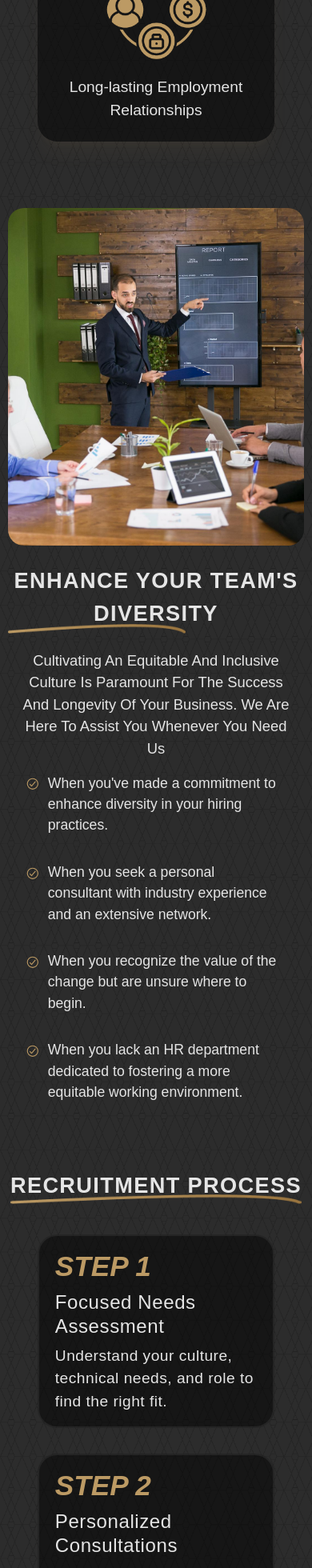
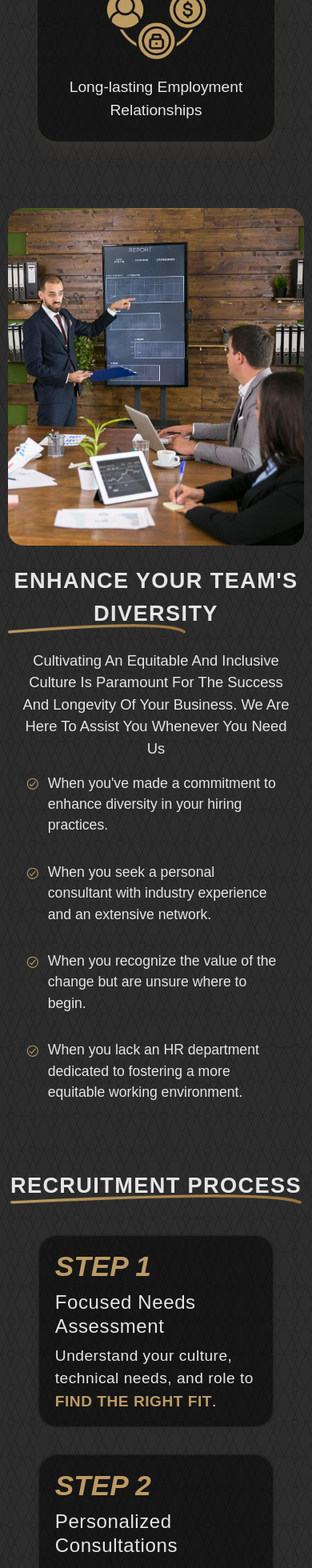
Before and after one commit to AnserShafiq/TalentAvenue, a React (Create React App) app: page /employers in a window 390 px wide. Shown: the part 2159-4119 px from the top of the page at 80% size. Built offline with nearby package versions, Linux system fonts and the light colour scheme; a web font is replaced by a local one.

Commit message:
Employers Page Done

```diff
--- a/src/Components/HeaderFooter/Header/DropDown.jsx
+++ b/src/Components/HeaderFooter/Header/DropDown.jsx
@@ -9,7 +9,7 @@ const DropDown = ({ title, content, isOpen, setIsOpen,link }) => {
         {
             content ? (
                 <>
-                <h3 className={`${isOpen ? 'text-g-1 border-g-1' : 'text-w-1 border-transparent'} text-[1.05rem] 2xl:text-[1.15rem] uppercase cursor-pointer flex tracking-wider items-center px-1 py-[0.5%] my-2 border-b-2 transition-colors ease-in-out duration-300`}>{title} <Down className={`${content.right ? 'ml-2 ':'hidden ml-0'}`} /></h3>
+                <Link to={link} className={`${isOpen ? 'text-g-1 border-g-1' : 'text-w-1 border-transparent'} text-[1.05rem] 2xl:text-[1.15rem] uppercase cursor-pointer flex tracking-wider items-center px-1 py-[0.5%] my-2 border-b-2 transition-colors ease-in-out duration-300`}>{title} <Down className={`${content.right ? 'ml-2 ':'hidden ml-0'}`} /></Link>
                 <div className={`flex-row absolute bg-[var(--dropdown-bg)] translate-x-header-drop-x left-0 ${isOpen ? 'flex' : 'hidden'} shadow-lg rounded-md ${content.right ? 'w-[40rem]':'w-[20rem]'} h-[275px]`}>
 
                     <div className={`flex relative justify-center items-center h-full ${content.right ? 'w-[50%] max-w-[50%]' : 'w-[100%] max-w-[100%]'}`}>
--- a/src/Components/HeaderFooter/Header/Header.jsx
+++ b/src/Components/HeaderFooter/Header/Header.jsx
@@ -50,9 +50,10 @@ const Header = () => {
         {/* Desktop Menu Section */}
         <div className='w-[60%] hidden lg:flex justify-center items-center space-x-7'>
 
-            {/* Why Talent Avenue */}
+            {/* About Us */}
             <DropDown
                 title={whyTalentAvenue.Name}
+                link={'/why-talent-avenue'}
                 content={{
                     left: (
                         <>
@@ -69,6 +70,7 @@ const Header = () => {
             {/* Employers */}
             <DropDown
                 title={employersData.Name}
+                link={employersData.Link}
                 content={{
                     left: (
                         <>
@@ -85,6 +87,7 @@ const Header = () => {
             {/* Job Seekers */}
             <DropDown
                 title={jobseekersData.Name}
+                link={jobseekersData.Link}
                 content={{
                     left: (
                         <>
@@ -101,6 +104,7 @@ const Header = () => {
             {/* Industries We Support */}
             <DropDown
                 title={industriesWeSupport.Name}
+                link={industriesWeSupport.Link}
                 content={{
                     left:(
                         <>
--- a/src/Components/HeaderFooter/Header/MobileSideMenu.jsx
+++ b/src/Components/HeaderFooter/Header/MobileSideMenu.jsx
@@ -68,7 +68,7 @@ const MobileSideMenu = ({ menuLogo, callMobileMenu, mobileMenuCalled }) => {
                         menuName={'Home'}
                         link={'/'}
                         isOpen={activeMenu === 'Home'}
-                        onClick={() => setActiveMenu(activeMenu === 'Home' ? null : 'WhyTalentAvenue')}
+                        onClick={() => setActiveMenu(activeMenu === 'Home' ? null : 'Home')}
                     />
                     <MenuSection
                         menuName={whyTalentAvenue.Name}
@@ -78,19 +78,19 @@ const MobileSideMenu = ({ menuLogo, callMobileMenu, mobileMenuCalled }) => {
                     />
                     <MenuSection
                         menuName={'Employers'}
-                        link={'/'}
+                        link={'/employers'}
                         isOpen={activeMenu === 'Employers'}
                         onClick={() => setActiveMenu(activeMenu === 'Employers' ? null : 'Employers')}
                     />
                     <MenuSection
                         menuName={'Job Seeker'}
-                        link={'/'}
+                        link={'/job-seekers'}
                         isOpen={activeMenu === 'JobSeeker'}
                         onClick={() => setActiveMenu(activeMenu === 'JobSeeker' ? null : 'JobSeeker')}
                     />
                     <MenuSection
                         menuName={'Industries We Deals'}
-                        link={'/'}
+                        link={'/industries-we-deal'}
                         isOpen={activeMenu === 'IndustriesWeDeals'}
                         onClick={() => setActiveMenu(activeMenu === 'IndustriesWeDeals' ? null : 'IndustriesWeDeals')}
                         last={true}
--- a/src/Pages/Employers/Sections/Emp2.jsx
+++ b/src/Pages/Employers/Sections/Emp2.jsx
@@ -16,7 +16,7 @@ const Emp2 = () => {
 
     return (
         <div className='flex relative flex-col justify-center items-center my-sm w-[95%] lg:w-[80%] 2xl:w-[70%] h-[100%] mx-auto'>
-            <img className='w-full h-[50vh] lg:h-[80vh] object-bottom object-cover rounded-[20px]' src={DisplayImg} alt={`${Content.title} - Pic `} />
+            <img className={`w-full h-[50vh] lg:h-[80vh] object-[78%] lg:object-center object-cover rounded-[20px]`} src={DisplayImg} alt={`${Content.title} - Pic `} />
             <div className='relative mt-6 lg:mt-0 lg:absolute lg:top-0 left-0 h-full lg:bg-[#0000007a] lg:px-[6%] flex flex-col rounded-[20px] justify-center'>
                 <MainHead title={Content.title} titleColor={'w-1'} description={Content.desc1} descriptionColor={'w-1'}  />
                 <div className='grid lg:grid-cols-2 w-[90%] mx-auto'>
--- a/src/Pages/Employers/index.jsx
+++ b/src/Pages/Employers/index.jsx
@@ -10,6 +10,7 @@ import Countries from '../../Images/Home/Countries.png'
 import People from '../../Images/Home/People.png'
 import Handshake from '../../Images/Home/Handshake.png'
 import Underlining from '../../Components/Underlining'
+import { Link } from 'react-router-dom'
 const Employers = () => {
 
     const PageHead = {
@@ -22,7 +23,12 @@ const Employers = () => {
         {
             no:1,
             name:'Focused Needs Assessment',
-            line:'Understand your culture, technical needs, and role to find the right fit.',
+            line:(
+                <>
+                Understand your culture, technical needs, and role to <Link to={'/'} className='text-g-1 uppercase hover:underline font-bold' >find the right fit</Link>.
+                </>
+            ),
+            // line:'Understand your culture, technical needs, and role to find the right fit.',
         },{
             no:2,
             name:'Personalized Consultations',
```
